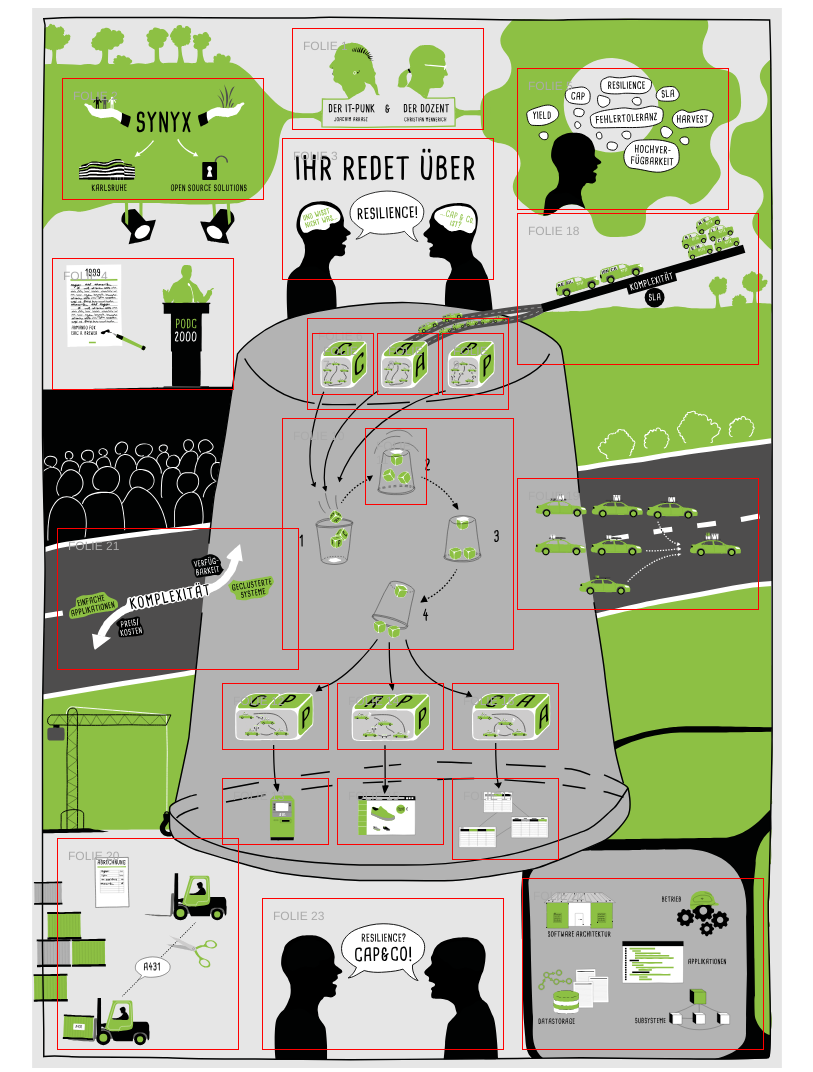
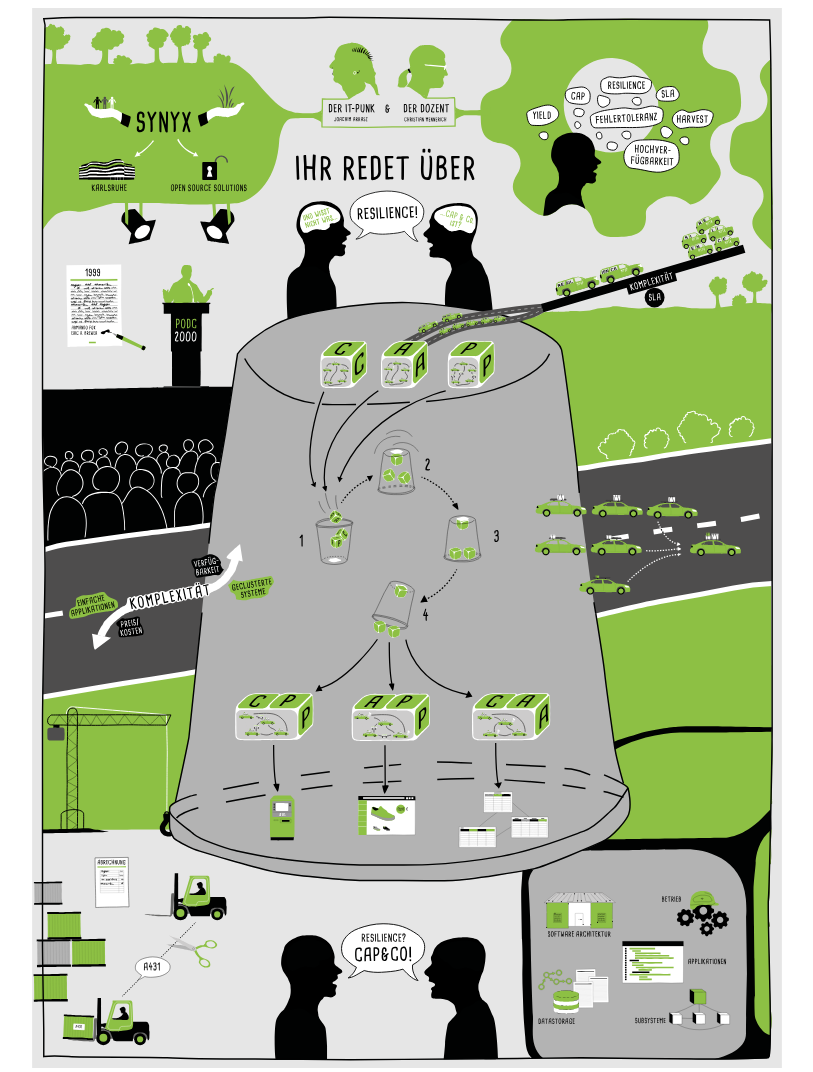
Before and after one commit to Crustpunk/cap_animation, a website: page public_html/index.html in a window 1280 px wide. Shown: the whole page, without its empty margins (233-1046 px from the left). Drawn offline with nearby package versions, Linux system fonts and the light colour scheme.

Commit message:
* removed debug frames

```diff
--- a/public_html/index.html
+++ b/public_html/index.html
@@ -64,73 +64,73 @@
                     <!--embed class="tree" src="image/resilience_dummy.svg" type="image/svg+xml" /-->
                 </object>
                 <div class="label" id="folie1">
-                    FOLIE 1
+
                 </div>
                 <div class="label" id="folie2">
-                    FOLIE 2
+
                 </div>
                 <div class="label" id="folie3">
-                    FOLIE 3
+
                 </div>
                 <div class="label" id="folie4">
-                    FOLIE 4
+
                 </div>
                 <div class="label" id="folie5">
-                    FOLIE 5
+
                 </div>
                 <div class="label" id="folie6">
-                    FOLIE 6
+
                 </div>
                 <div class="label" id="folie7">
-                    FOLIE 7
+
                 </div>
                 <div class="label" id="folie8">
-                    FOLIE 8
+
                 </div>
                 <div class="label" id="folie9">
-                    FOLIE 9
+
                 </div>
                 <div class="label" id="folie10">
-                    FOLIE 10
+
                 </div>
                 <div class="label" id="folie11">
-                    FOLIE 11
+
                 </div>
                 <div class="label" id="folie12">
-                    FOLIE 12
+
                 </div>
                 <div class="label" id="folie13">
-                    FOLIE 13
+
                 </div>
                 <div class="label" id="folie14">
-                    FOLIE 14
+
                 </div>
                 <div class="label" id="folie15">
-                    FOLIE 15
+
                 </div>
                 <div class="label" id="folie16">
-                    FOLIE 16
+
                 </div>
                 <div class="label" id="folie17">
-                    FOLIE 17
+
                 </div>
                 <div class="label" id="folie18">
-                    FOLIE 18
+
                 </div>
                 <div class="label" id="folie19">
-                    FOLIE 19
+
                 </div>
                 <div class="label" id="folie20">
-                    FOLIE 20
+
                 </div>
                 <div class="label" id="folie21">
-                    FOLIE 21
+
                 </div>
                 <div class="label" id="folie22">
-                    FOLIE 22
+
                 </div>
                 <div class="label" id="folie23">
-                    FOLIE 23
+
                 </div>
             </div>
         </div>
--- a/public_html/style.css
+++ b/public_html/style.css
@@ -221,7 +221,7 @@ div.label {
     line-height: 14px;
     position: absolute;
     color:#aaa;
-    border: 1px solid red;
+    /*border: 1px solid red;*/
     -webkit-user-select:none;
     -moz-user-select:none;
 }
```
